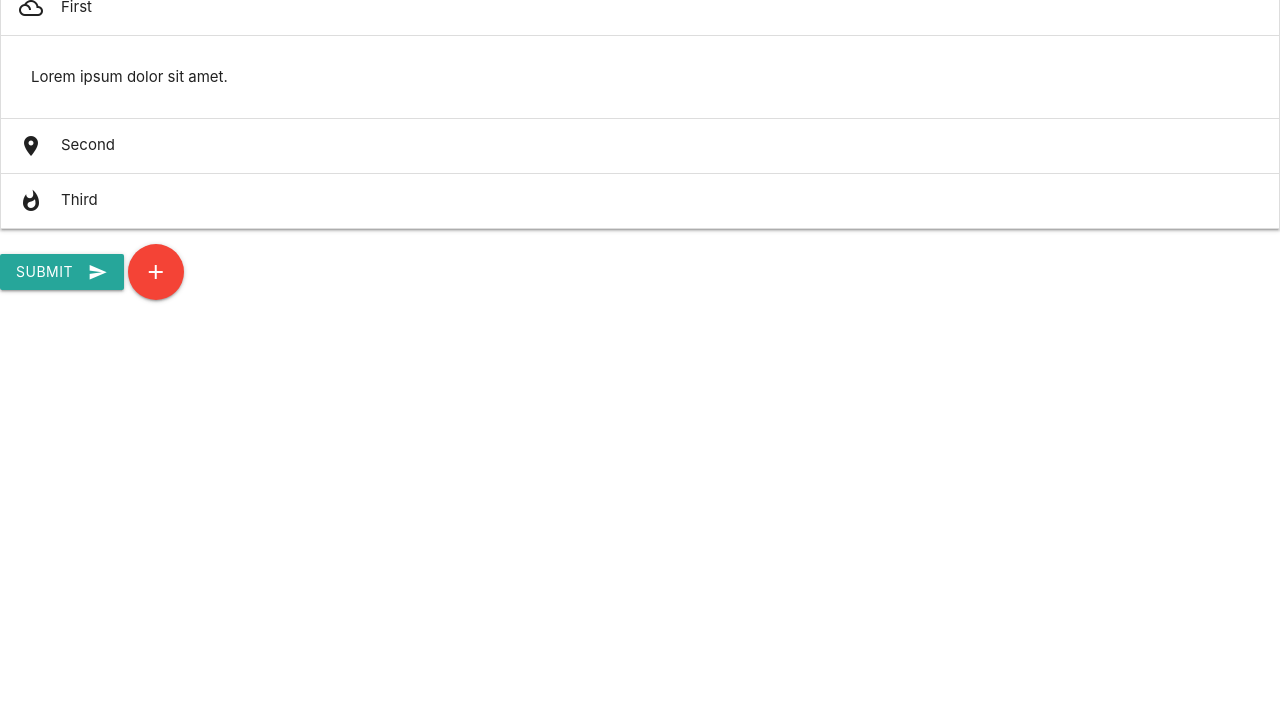
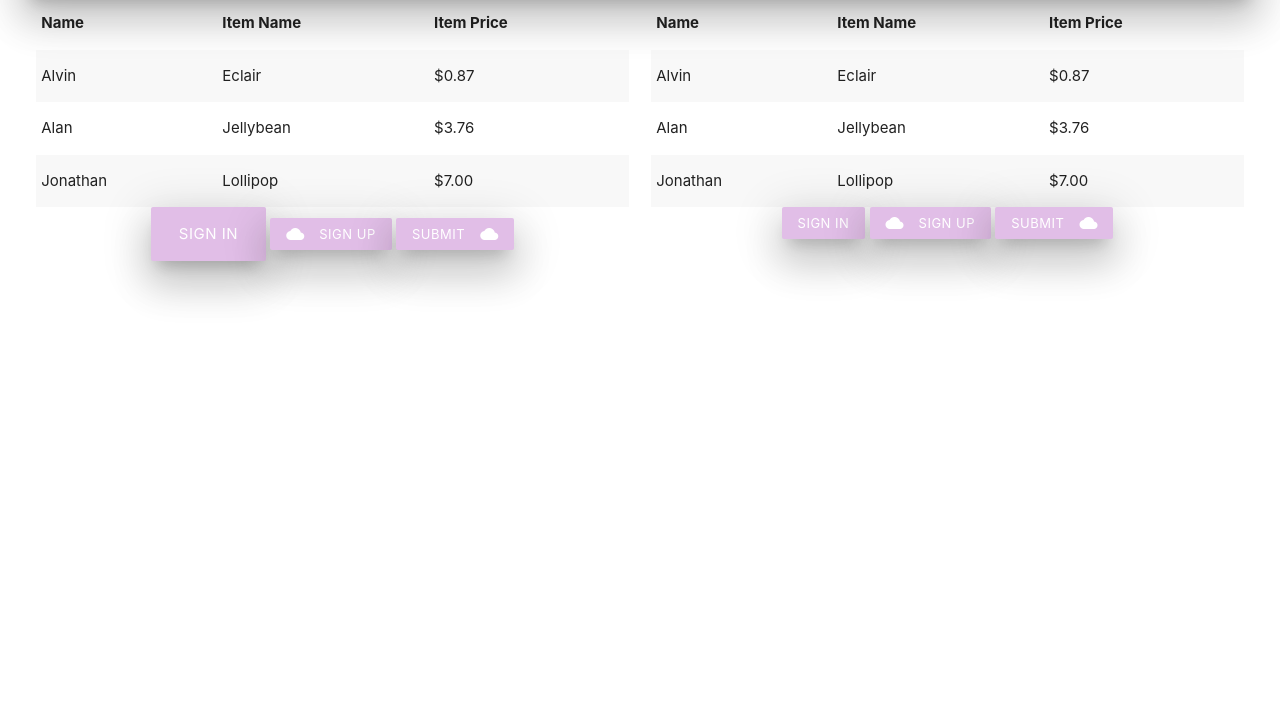
Before and after one commit to Kris-tina30/The-Materialize-page, a website: page index.html in a window 1280 px wide. Shown: the part 92-800 px from the top of the page. Drawn offline with nearby package versions, Linux system fonts and the light colour scheme.

Commit message:
add table, button

```diff
--- a/index.html
+++ b/index.html
@@ -11,14 +11,19 @@
       href="https://cdnjs.cloudflare.com/ajax/libs/materialize/1.0.0/css/materialize.min.css"
     />
     <meta name="viewport" content="width=device-width, initial-scale=1.0" />
+
     <title>Food blog</title>
+    <link rel="stylesheet" href="./styles.css" />
   </head>
-  <body>
+
+  <body style="margin: 25px">
     <header>
-        <nav class="sidenav-trigger">
+      <nav class="sidenav-trigger purple lighten-4 z-depth-5">
         <div class="nav-wrapper">
-              <a href="#!" class="brand-logo">Logo</a>
-              <a href="#" data-target="mobile-demo" class="sidenav-trigger"><i class="material-icons">menu</i></a>
+          <a style="padding-left: 20px" href="#!" class="brand-logo">Logo</a>
+          <a href="#" data-target="mobile-demo" class="sidenav-trigger"
+            ><i class="material-icons">menu</i></a
+          >
           <ul class="right hide-on-med-and-down">
             <li><a href="sass.html">Sass</a></li>
             <li><a href="badges.html">Components</a></li>
@@ -29,46 +34,105 @@
       </nav>
 
       <ul class="sidenav" id="mobile-demo">
-            <li><a href="sass.html">Sass</a></li>
-            <li><a href="badges.html">Components</a></li>
-            <li><a href="collapsible.html">Javascript</a></li>
+        <li><a href="sass.html">Sign In</a></li>
+        <li><a href="badges.html">Sign Up</a></li>
+        <li><a href="collapsible.html">Contacts</a></li>
         <li><a href="mobile.html">Mobile</a></li>
       </ul>
+    </header>
     <main>
-      <ul class="collapsible">
-        <li class="active">
-          <div class="collapsible-header">
-            <i class="material-icons">filter_drama</i>First
+      <div class="row">
+        <div class="col s6">
+          <table class="responsive-table striped">
+            <thead>
+              <tr>
+                <th>Name</th>
+                <th>Item Name</th>
+                <th>Item Price</th>
+              </tr>
+            </thead>
+
+            <tbody>
+              <tr>
+                <td>Alvin</td>
+                <td>Eclair</td>
+                <td>$0.87</td>
+              </tr>
+              <tr>
+                <td>Alan</td>
+                <td>Jellybean</td>
+                <td>$3.76</td>
+              </tr>
+              <tr>
+                <td>Jonathan</td>
+                <td>Lollipop</td>
+                <td>$7.00</td>
+              </tr>
+            </tbody>
+          </table>
+          <div class="center-align">
+            <a
+              class="waves-effect waves-light btn-large purple lighten-4 z-depth-5"
+              >Sign in</a
+            >
+            <a
+              class="waves-effect waves-light btn-small purple lighten-4 z-depth-5"
+              ><i class="material-icons left">cloud</i>Sign up</a
+            >
+            <a
+              class="waves-effect waves-light btn-small purple lighten-4 z-depth-5"
+              ><i class="material-icons right">cloud</i>Submit</a
+            >
           </div>
-          <div class="collapsible-body">
-            <span>Lorem ipsum dolor sit amet.</span>
         </div>
-        </li>
-        <li class="active">
-          <div class="collapsible-header">
-            <i class="material-icons">place</i>Second
+
+        <div class="col s6">
+          <table class="responsive-table striped">
+            <thead>
+              <tr>
+                <th>Name</th>
+                <th>Item Name</th>
+                <th>Item Price</th>
+              </tr>
+            </thead>
+
+            <tbody>
+              <tr>
+                <td>Alvin</td>
+                <td>Eclair</td>
+                <td>$0.87</td>
+              </tr>
+              <tr>
+                <td>Alan</td>
+                <td>Jellybean</td>
+                <td>$3.76</td>
+              </tr>
+              <tr>
+                <td>Jonathan</td>
+                <td>Lollipop</td>
+                <td>$7.00</td>
+              </tr>
+            </tbody>
+          </table>
+          <div class="center-align">
+            <a
+              class="waves-effect waves-light btn-small purple lighten-4 z-depth-5"
+              >Sign in</a
+            >
+            <a
+              class="waves-effect waves-light btn-small purple lighten-4 z-depth-5"
+              ><i class="material-icons left">cloud</i>Sign up</a
+            >
+            <a
+              class="waves-effect waves-light btn-small purple lighten-4 z-depth-5"
+              ><i class="material-icons right">cloud</i>Submit</a
+            >
           </div>
-          <div class="collapsible-body">
-            <span>Lorem ipsum dolor sit amet.</span>
         </div>
-        </li>
-        <li class="active">
-          <div class="collapsible-header">
-            <i class="material-icons">whatshot</i>Third
       </div>
-          <div class="collapsible-body">
-            <span>Lorem ipsum dolor sit amet.</span>
-          </div>
-        </li>
-      </ul>
-      <button class="btn waves-effect waves-light" type="submit" name="action">Submit
-        <i class="material-icons right">send</i>
-      </button>
-      <a class="btn-floating btn-large waves-effect waves-light red"><i class="material-icons">add</i></a>
     </main>
     <script src="./sidenav.js"></script>
     <script src="./collapse.js"></script>
     <script src="https://cdnjs.cloudflare.com/ajax/libs/materialize/1.0.0/js/materialize.min.js"></script>
-
   </body>
 </html>
```
Also changed, not shown: styles.css (deleted). Lines whose indentation alone changed are shown as unchanged.
